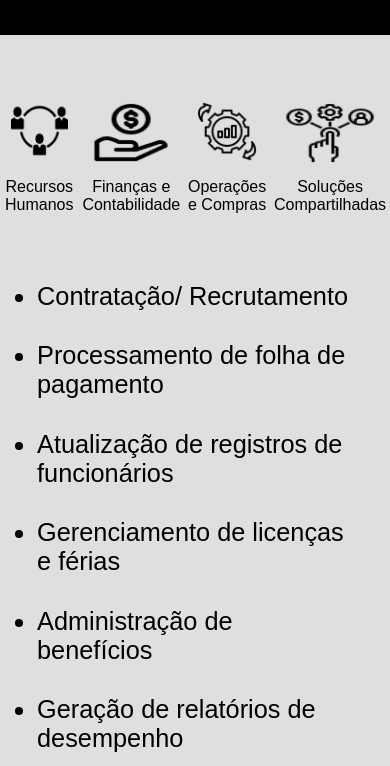
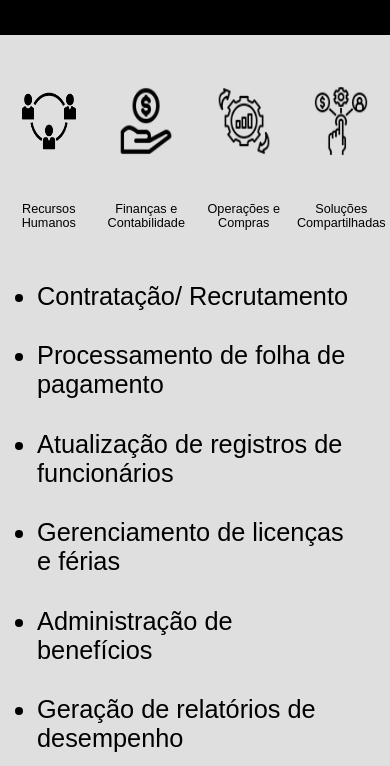
Before and after one commit to NeverDh/neverdh.github.io, a plain HTML site: page index.html in a window 390 px wide. Shown: the part 1231-1997 px from the top of the page. Drawn offline with nearby package versions, Linux system fonts and the light colour scheme.

Commit message:
Update style.css

```diff
--- a/css/style.css
+++ b/css/style.css
@@ -1590,7 +1590,7 @@ footer{
     }
 
     .wrapper-icon{
-        width: 40%;
+        width: 30%;
         height: 80%;
         flex-direction: column;
         justify-content: center;
@@ -1618,17 +1618,18 @@ footer{
 
     .container-texto a{
         color:#000;
-        font-size: 16px;
+        font-size: 2vh;
+        word-wrap: break-word;
     }
 
     .container-icone{
         width: 100%;
-        height: 50%;
+        height: 100%;
     }
 
     .container-icone img{
-        width: 80%;
-        height: 80%;
+        width: 60%;
+        height: 60%;
     }
 
 
@@ -2083,6 +2084,14 @@ footer{
         font-size: 3vw;
       }
 
+      .container-texto a{
+        color:#000;
+        font-size: 1.5vh;
+        word-wrap: break-word;
+    }
+
+
+
 }
 
 /*-----------------------------------------------FIM MEDIA QUERIES--------------------------------------------------*/
```
